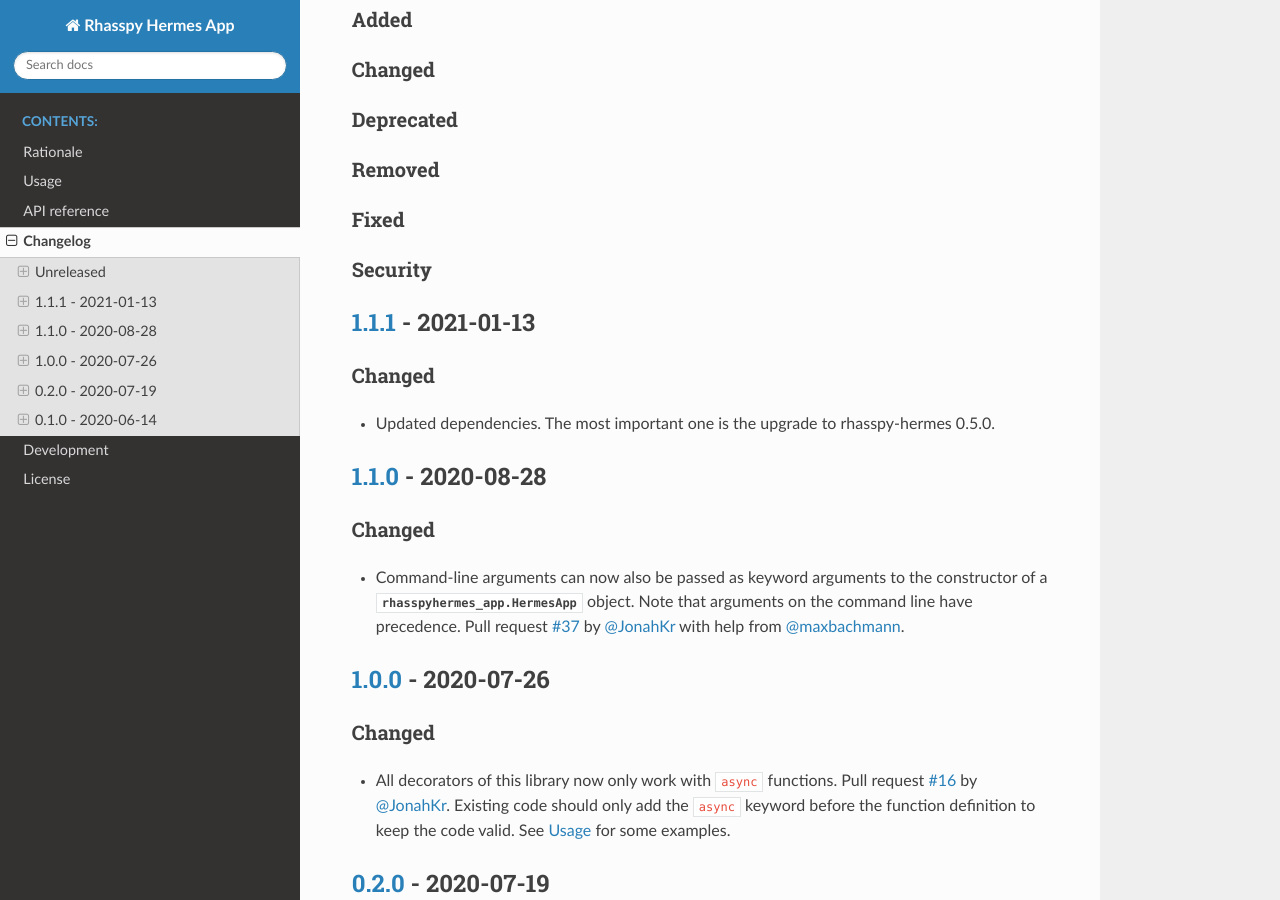
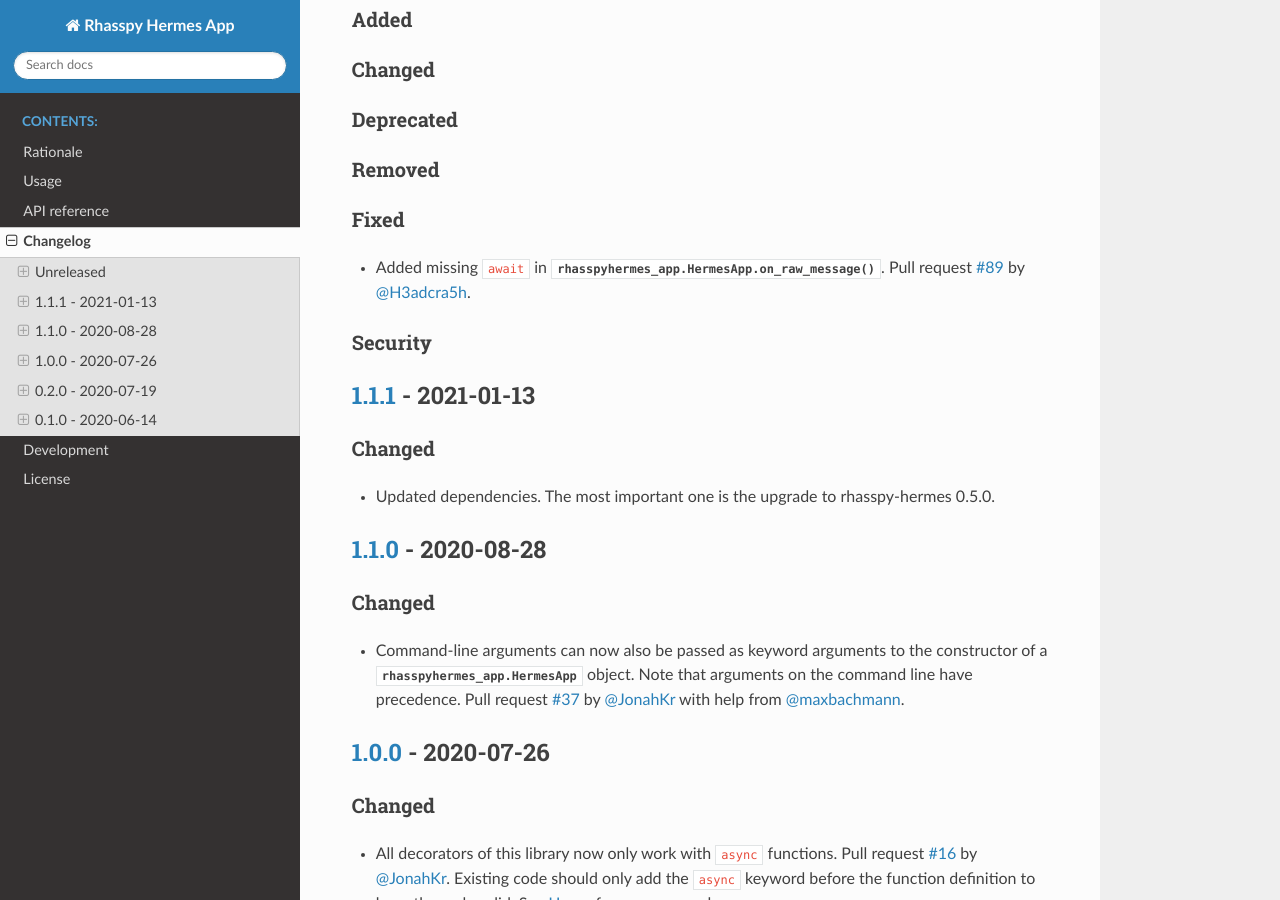
Before and after one commit to rhasspy/rhasspy-hermes-app, a Sphinx documentation site: the page built from docs/changelog.rst, in a window 1280 px wide and 900 px high, scrolled down 522 px. Built offline with Sphinx 7.4.7 and the Read the Docs theme 2.0.0, drawn with Linux system fonts in a browser that asks for light colours; the version number could not be read and is left out.

Commit message:
Add #89 to changelog

```diff
--- a/docs/changelog.rst
+++ b/docs/changelog.rst
@@ -38,6 +38,8 @@
 
 Fixed
 =====
+
+- Added missing ``await`` in :meth:`rhasspyhermes_app.HermesApp.on_raw_message`. Pull request `#89 <https://github.com/rhasspy/rhasspy-hermes-app/pull/89>`_ by `@H3adcra5h <https://github.com/H3adcra5h>`_.
 
 Security
 ========
```
